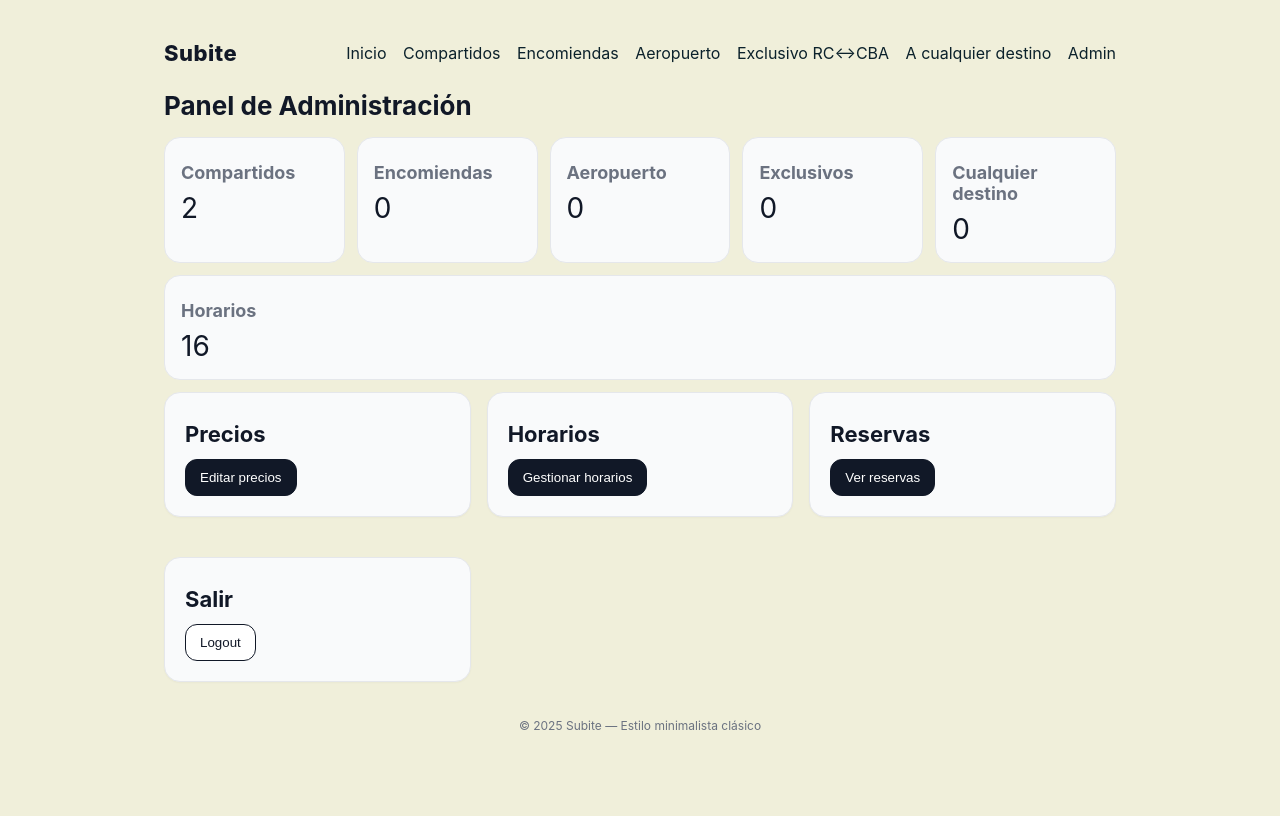
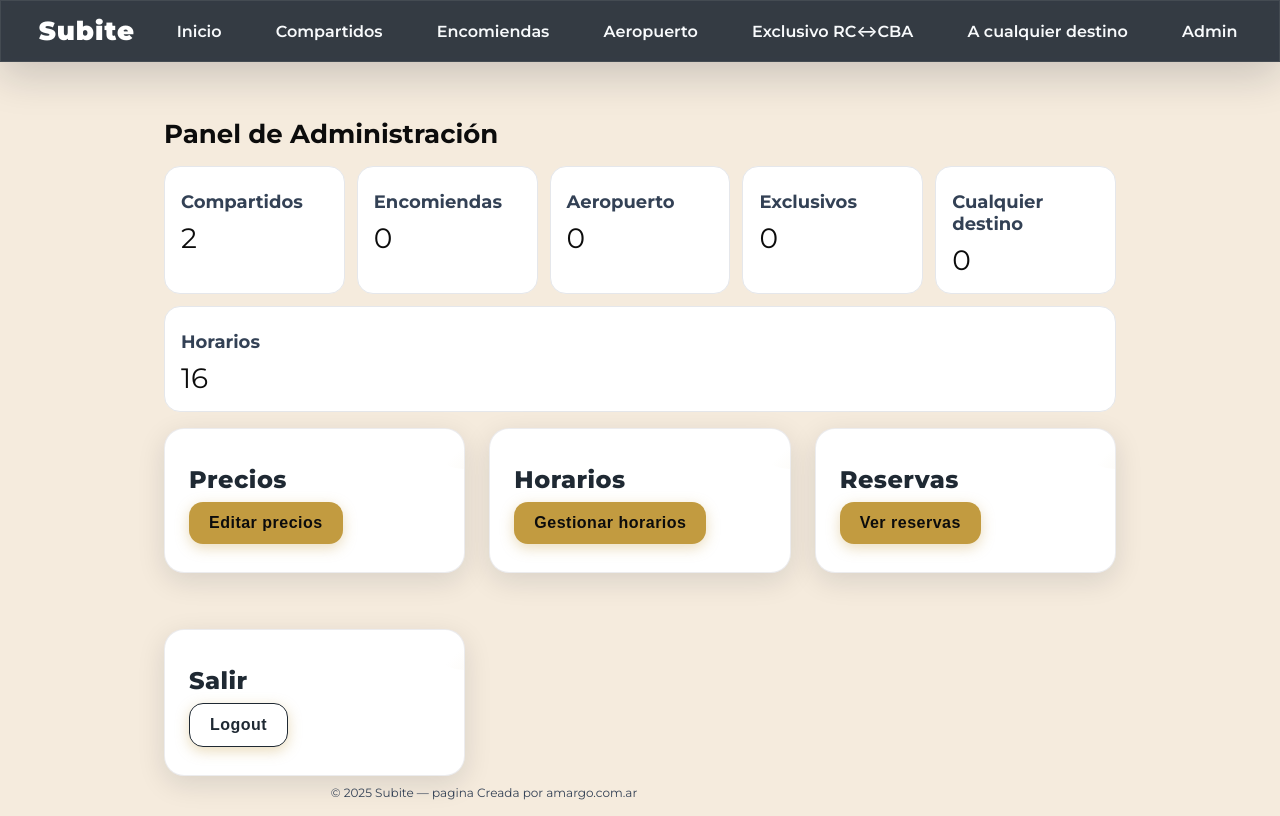
Before and after one commit to urielssan/subite, a Flask app: page /admin in a window 1280 px wide. Before the commit the page ends 730 px from the top, so only its background shows below. Run offline with Flask 3, Linux system fonts and the light colour scheme; the visitor is signed in with stand-in values (Sample User, id 1).

Commit message:
subiendo todo el frontend actualizado con nueva gama de colores

```diff
--- a/requirements.txt
+++ b/requirements.txt
@@ -1,3 +1,4 @@
 flask==3.0.3
 flask_sqlalchemy==3.1.1
 python-dotenv==1.0.1
+requests
--- a/static/style.css
+++ b/static/style.css
@@ -1,36 +1,303 @@
+/* ====== SUBITE - Tema basado en el logo ====== */
 :root{
-  --bg:#f0efda;
-  --fg:#111827;
-  --muted:#6b7280;
-  --brand:#111827;
-  --accent:#0b212b;
-  --card:#f9fafb;
+  /* Paleta del logo */
+  --bg:#F5EBDD;        /* marfil / fondo */
+  --fg:#0C0C0C;        /* negro profundo / texto */
+  --muted:#334155;     /* texto secundario (azul grisáceo más claro) */
+  --brand:#C29B40;     /* dorado mostaza (marca / CTA) */
+  --accent:#1F2933;    /* azul grisáceo oscuro (headers / links) */
+
+  /* Superficies y efectos */
+  --card:#FFFFFF;      /* cards bien blancas para separar del fondo */
   --ok:#16a34a;
   --warn:#f59e0b;
   --err:#ef4444;
+
+  --shadow:0 8px 28px rgba(17,24,39,0.12);
+  --shadow-strong:0 14px 40px rgba(17,24,39,0.18);
+  --border:1px solid rgba(17,24,39,0.08);
+
+  /* Barra de navegación */
+  --nav-bg: rgba(31,41,51,0.9);
+  --nav-border: 1px solid rgba(255,255,255,0.08);
 }
+
 *{box-sizing:border-box}
-html,body{margin:0;padding:0;background:var(--bg);color:var(--fg);font-family:Inter,system-ui,Segoe UI,Roboto,Helvetica,Arial,sans-serif}
-a{color:var(--accent);text-decoration:none}
-.container{max-width:1000px;margin:0 auto;padding:24px}
-.nav{display:flex;justify-content:space-between;align-items:center;padding:16px 0}
-.brand{font-size:22px;font-weight:800;letter-spacing:.5px}
-.nav a{margin-left:12px}
-.card{background:var(--card);border:1px solid #e5e7eb;border-radius:16px;padding:20px;box-shadow:0 1px 2px rgba(0,0,0,.03);margin:12px 0}
+
+html,body{
+  margin:0;
+  padding:0;
+  background:var(--bg);
+  color:var(--fg);
+  font-family:"Montserrat",Inter,system-ui,Segoe UI,Roboto,Helvetica,Arial,sans-serif
+}
+
+a{
+  color:var(--accent);
+  text-decoration:none;
+  position: relative;
+  transition: color 0.5s ease;
+}
+
+.main-container{
+  min-height: 80vh;
+  padding-top: 32px;
+}
+
+.logo-container {
+  display: flex;
+  align-items: center;
+  gap: 12px;
+  margin-bottom: 32px;
+  justify-content: center;
+}
+
+.logo-img {
+  width: 48px;
+  height: 48px;
+  border-radius: 12px;
+  box-shadow: var(--shadow);
+  background: #fff;
+  object-fit: contain;
+}
+
+.logo-text {
+  font-size: 28px;
+  font-weight: 900;
+  letter-spacing: 1px;
+  color: #1F2933;
+}
+
+.container{
+  max-width:1000px;
+  margin:0 auto;
+  padding:24px
+}
+
+/* ===== NAV: panel oscuro flotante con blur ===== */
+.nav {
+  display:flex;
+  justify-content:space-evenly;
+  align-items:center;
+  padding: 14px 18px;
+  background: var(--nav-bg);
+  color:#fff;
+
+  box-shadow: var(--shadow-strong);
+  border: var(--nav-border);
+  backdrop-filter: saturate(140%) blur(6px);
+  -webkit-backdrop-filter: saturate(140%) blur(6px);
+  margin-bottom: 24px;
+  position: sticky;
+  top: 0px;
+  min-width: 80vw;
+  z-index: 10;
+}
+
+.brand {
+  font-size: 26px;
+  font-weight: 900;
+  letter-spacing: 1px;
+  color:#fff;
+  padding-left: 12px;
+}
+
+.nav a {
+  margin-left: 18px;
+  font-size: 16px;
+  font-weight: 600;
+  color:#f8fafc;
+  padding: 8px 16px;
+  border-radius: 12px;
+  transition:
+    background 0.25s cubic-bezier(.4,0,.2,1),
+    color 0.25s cubic-bezier(.4,0,.2,1),
+    box-shadow 0.25s cubic-bezier(.4,0,.2,1),
+    transform 0.18s cubic-bezier(.4,0,.2,1);
+  position: relative;
+  z-index: 1;
+}
+
+.nav a:hover {
+  color:#fff;
+
+}
+
+.nav a::after {
+  content: '';
+  position: absolute;
+  bottom: 0;
+  left: 0;
+  width: 100%;
+  height: 2px;
+  background: linear-gradient(90deg, var(--brand), #ffffff, transparent);
+  background-size: 300% 100%;
+  opacity: 0;
+  transition: opacity 0.5s;
+}
+
+.nav a:hover::after {
+  opacity: 1;
+  animation: shimmer111 2s linear infinite !important;
+}
+
+@keyframes shimmer111 {
+  0% { background-position: 200% 0; }
+  100% { background-position: -200% 0; }
+}
+
+/* ===== CARDS: superficie blanca + borde sutil + sombra notoria ===== */
+.card{
+  background:var(--card);
+  border:var(--border);
+  border-radius:20px;
+  padding:28px 24px;
+  box-shadow:var(--shadow);
+  margin:16px 0;
+  transition: box-shadow .22s ease, transform .22s ease, border-color .22s ease;
+  position: relative;
+  overflow: hidden;
+}
+
+.card:hover {
+  box-shadow: var(--shadow-strong);
+  transform: translateY(-6px);
+  border-color: rgba(17,24,39,0.16);
+}
+
+.card h2 {
+  font-size: 24px;
+  margin-bottom: 8px;
+  color: var(--accent);
+  font-weight: 800;
+  letter-spacing: 0.5px;
+}
+
+.card p {
+  color: var(--muted);
+  font-size: 15px;
+  margin-bottom: 18px;
+}
+
+.card button {
+  font-size: 16px;
+  font-weight: 700;
+  letter-spacing: 0.5px;
+  padding: 12px 20px;
+  border-radius: 14px;
+  border: none;
+  background: var(--brand);
+  color: #0C0C0C; /* contraste óptimo sobre dorado */
+  box-shadow: 0 4px 14px rgba(194,155,64,0.35);
+  transition: background 0.2s, box-shadow 0.2s;
+}
+
+.card button:hover {
+  background: #A8822E; /* brand un poco más oscuro */
+  box-shadow: 0 6px 18px rgba(194,155,64,0.45);
+}
+
+.card::before {
+  content: "";
+  position: absolute;
+  top: -40px;
+  right: -40px;
+  width: 80px;
+  height: 80px;
+  background: linear-gradient(135deg, #FFFFFF 60%, var(--brand) 100%);
+  opacity: 0.08;
+  border-radius: 50%;
+  z-index: 0;
+}
+
+/* ===== Utilidades ===== */
+.grid{
+  display:grid;
+  grid-template-columns:repeat(auto-fit,minmax(260px,1fr));
+  gap:24px;
+}
+
 h1{font-size:26px;margin:8px 0 16px}
 h2{font-size:22px;margin:8px 0 12px}
 h3{font-size:18px;margin:8px 0 8px;color:var(--muted)}
+
 label{display:block;margin:8px 0 4px}
-input,select{width:100%;padding:10px;border-radius:10px;border:1px solid #e5e7eb;background:white;margin-bottom:10px}
-button{padding:10px 14px;border-radius:12px;border:1px solid #111827;background:#111827;color:#fff;cursor:pointer}
-button.secondary{background:#fff;color:#111827}
-.badge{display:inline-block;padding:.25rem .5rem;border-radius:999px;border:1px solid #e5e7eb;background:white;font-size:12px}
-.grid{display:grid;grid-template-columns:repeat(auto-fit,minmax(250px,1fr));gap:16px}
-.table{width:100%;border-collapse:collapse}
-.table th,.table td{padding:8px;border-bottom:1px solid #e5e7eb;text-align:left;font-size:14px}
-.kpi{display:flex;gap:12px;flex-wrap:wrap}
-.kpi .item{flex:1 1 180px;background:var(--card);border:1px solid #e5e7eb;border-radius:16px;padding:16px}
-.flash{padding:10px;border-radius:10px;margin:8px 0}
+
+input,select{
+  width:100%;
+  padding:10px;
+  border-radius:10px;
+  border:1.5px solid #e5e7eb;
+  background:white;
+  margin-bottom:10px
+}
+
+/* Botón fuera de card (por si lo usás suelto) */
+button{
+  padding:10px 14px;
+  border-radius:12px;
+  border:1px solid var(--accent);
+  background:var(--accent);
+  color:#fff;
+  cursor:pointer
+}
+
+button.secondary{
+  background:#fff;
+  color:var(--accent);
+  border:1px solid var(--accent);
+}
+
+.badge{
+  display:inline-block;
+  padding:.25rem .5rem;
+  border-radius:999px;
+  border:1px solid #e5e7eb;
+  background:white;
+  font-size:12px
+}
+
+.table{
+  width:100%;
+  border-collapse:collapse
+}
+
+.table th,.table td{
+  padding:8px;
+  border-bottom:1px solid #e5e7eb;
+  text-align:left;
+  font-size:14px
+}
+
+.kpi{
+  display:flex;
+  gap:12px;
+  flex-wrap:wrap
+}
+
+.kpi .item{
+  flex:1 1 180px;
+  background:var(--card);
+  border:1px solid #e5e7eb;
+  border-radius:16px;
+  padding:16px
+}
+
+.flash{
+  padding:10px;
+  border-radius:10px;
+  margin:8px 0
+}
+
 .flash.success{background:#ecfdf5;color:#065f46}
 .flash.error{background:#fef2f2;color:#991b1b}
-footer{margin:24px 0;color:var(--muted);font-size:12px;text-align:center}
+
+footer{
+  position: absolute;
+  bottom: 0;
+  width: 50%;
+  align-items: center;
+  color:var(--muted);
+  font-size:12px;
+  text-align:center;
+}
--- a/templates/base.html
+++ b/templates/base.html
@@ -5,9 +5,12 @@
   <meta name="viewport" content="width=device-width, initial-scale=1">
   <title>Subite</title>
   <link rel="stylesheet" href="{{ url_for('static', filename='style.css') }}">
+  <link rel="preconnect" href="https://fonts.googleapis.com">
+<link rel="preconnect" href="https://fonts.gstatic.com" crossorigin>
+<link href="https://fonts.googleapis.com/css2?family=Montserrat:ital,wght@0,100..900;1,100..900&display=swap" rel="stylesheet">
 </head>
 <body>
-  <div class="container">
+
     <div class="nav">
       <div class="brand">Subite</div>
       <div>
@@ -19,7 +22,9 @@
         <a href="{{ url_for('anywhere') }}">A cualquier destino</a>
         <a href="{{ url_for('admin_dashboard') }}">Admin</a>
       </div>
+
     </div>
+    <div class="container">
     {% with messages = get_flashed_messages(with_categories=true) %}
       {% if messages %}
         {% for category, message in messages %}
@@ -28,7 +33,7 @@
       {% endif %}
     {% endwith %}
     {% block content %}{% endblock %}
-    <footer>© {{ 2025 }} Subite — Estilo minimalista clásico</footer>
+    <footer>© {{ 2025 }} Subite — pagina Creada por amargo.com.ar</footer>
   </div>
 </body>
 </html>
--- a/templates/index.html
+++ b/templates/index.html
@@ -1,5 +1,6 @@
 {% extends "base.html" %}
 {% block content %}
+<div class="main-container">
   <div class="grid">
     <div class="card">
       <h2>Viajes Compartidos</h2>
@@ -27,4 +28,5 @@
       <a href="{{ url_for('anywhere') }}"><button>Cotizar</button></a>
     </div>
   </div>
+  </div>
 {% endblock %}
```
